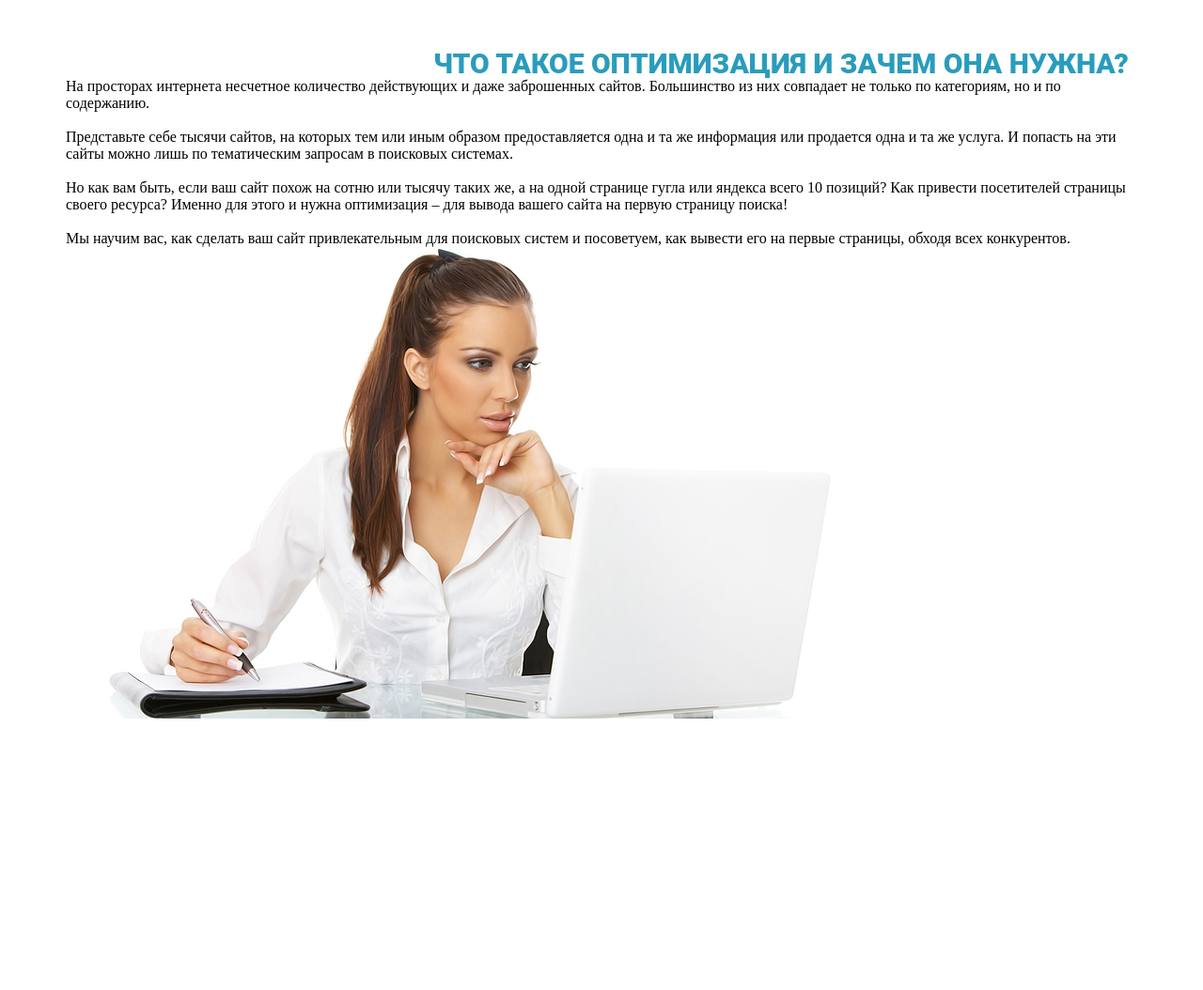
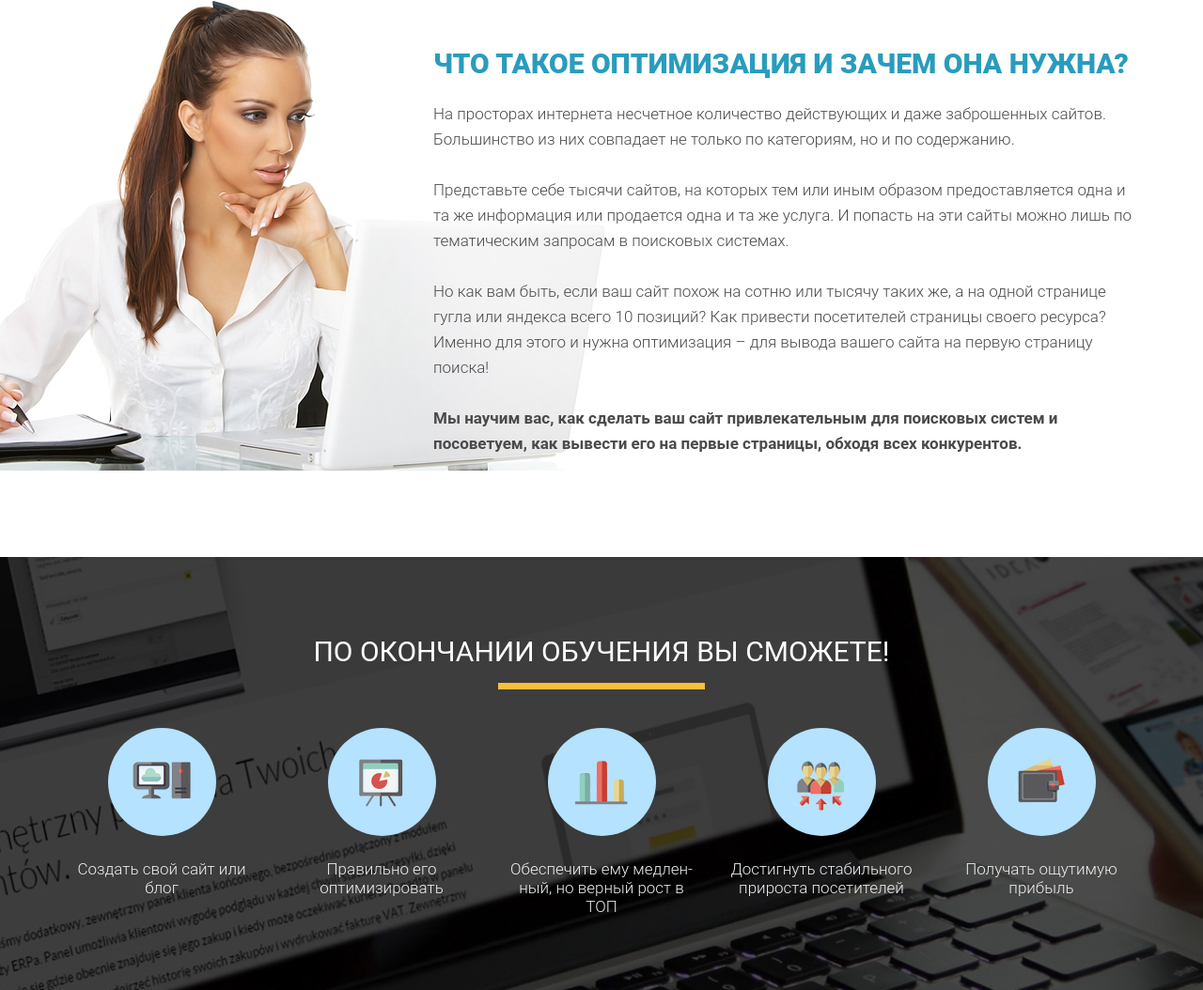
Before and after one commit to Necktra/html-css, a plain HTML site: page index.html in a window 1280 px wide. Shown: the part 1487-2541 px from the top of the page at 94% size. Before the commit the page ends 2363 px from the top, so only its background shows below. Drawn offline with Linux system fonts and the light colour scheme.

Commit message:
end of the lesson

```diff
--- a/css/style.css
+++ b/css/style.css
@@ -5,6 +5,7 @@
 }
 
 .container {
+    position: relative;
     width: 1140px;
     margin: 0 auto;
 }
@@ -49,7 +50,7 @@
     margin-top: 14px;
 }
 
-h1{
+h1 {
     margin-top: 53px;
 }
 
@@ -69,7 +70,7 @@ text-transform: uppercase;
     color: #F9BF3B;
 }
 
-h2.title{
+h2.title {
     margin-top: 30px;
 }
 
@@ -109,16 +110,16 @@ margin-top: 21px;
 
 }
 
-.promo .promo_text span{
+.promo .promo_text span {
     color: #F9BF3B;
     font-family: "Roboto - Bold";
     font-weight: 700;
 }
 
-.promo .promo_btn{
+.promo .promo_btn {
     display: block;
     margin: 73px auto;
-    //margin-top: 73px;
+
 
     width: 313px;
     height: 72px;
@@ -169,14 +170,14 @@ color: #FFFFFF;
     margin-top: 13px;
 }
 
-.waiting{
+.waiting {
     /* width: 1922px; */
     min-height: 607px;
     background-color: #efefef;
     padding: 85px 0 75px 0;
 }
 
-.waiting .waiting_header{
+.waiting .waiting_header, .finish .finish_header {
 
 
 
@@ -195,7 +196,11 @@ text-transform: uppercase;
     color: #252525;
 }
 
-.waiting .waiting_divider{
+.finish .finish_header {
+   color:#FFFFFF;
+}
+
+.waiting .waiting_divider, .finish .finish_divider {
 
     width: 220px;
     height: 7px;
@@ -205,7 +210,7 @@ background: #F9BF3B;
     margin-top: 18px;
 }
 
-.waiting .waiting_subheader{
+.waiting .waiting_subheader {
 
     font-family: Roboto;
     font-style: normal;
@@ -221,24 +226,24 @@ color: #4A4A4A;
 
 }
 
-.waiting .waiting_wrapper{
+.waiting .waiting_wrapper {
     display: flex;
     justify-content: space-between;
     margin-top: 45px;
 }
 
-.waiting .waiting_wrapper .waiting_item{
+.waiting .waiting_wrapper .waiting_item {
 
 
     width: 339px;
     text-align: center;
 }
 
-.waiting .waiting_wrapper .waiting_img{
+.waiting .waiting_wrapper .waiting_img {
     width: 100%;
 }
 
-.waiting .waiting_wrapper .waiting_descr{
+.waiting .waiting_wrapper .waiting_descr {
     margin-top: 33px;
     font-family: Roboto;
     font-style: normal;
@@ -253,7 +258,7 @@ text-align: center;
     color: #4A4A4A;
 }
 
-.optimization{
+.optimization {
     /* display: flex; */
     min-height: 550px;
     padding: 102px 0 107px 0;
@@ -275,3 +280,90 @@ text-transform: uppercase;
 
     color: #299CBD;
 }
+
+.optimization .optimization_text {
+    margin-top: 25px;
+    margin-left: 391px;
+    font-family: Roboto;
+    font-style: normal;
+    font-weight: 300;
+    font-size: 17px;
+    line-height: 27px;
+
+
+    align-items: center;
+
+    color: #4A4A4A;
+}
+
+.optimization .optimization_text span {
+    font-family: Roboto;
+    font-style: normal;
+    font-weight: bold;
+    font-size: 17px;
+    line-height: 27px;
+
+    align-items: center;
+
+    color: #4A4A4A;
+
+}
+
+.optimization .optimization_img {
+    position: absolute;
+    top: -54px;
+    left: -240px;
+    z-index: -1;
+
+}
+
+
+.finish {
+    min-height: 447px;
+    padding: 86px 0 79px 0;
+    background: url("../img/bg/second_bg.jpg") center center/cover no-repeat;
+}
+
+.finish .finish_wrapper {
+    margin-top: 41px;
+    display: flex;
+    justify-content: space-between;
+
+}
+
+
+.finish .finish_wrapper .finish_item {
+    width: 204px;
+}
+
+.finish .finish_wrapper .finish_item .finish_round {
+    display: flex;
+    justify-content: center;
+    align-items: center;
+    margin: 0 auto;
+    width: 115px;
+height: 115px;
+left: 1371.99px;
+top: 177.01px;
+
+background: #B4E2FF;
+
+border-radius: 100%;
+}
+
+.finish .finish_wrapper .finish_item .finish_descr {
+    margin-top: 25px;
+    text-align: center;
+    font-family: Roboto;
+font-style: normal;
+font-weight: 300;
+font-size: 17px;
+line-height: 20px;
+/* or 118% */
+
+
+align-items: center;
+text-align: center;
+
+color: #EFEFEF;
+}
--- a/index.html
+++ b/index.html
@@ -1,5 +1,6 @@
 <!DOCTYPE html>
 <html lang="ru">
+
 <head>
     <meta charset="UTF-8">
     <meta http-equiv="X-UA-Compatible" content="IE=edge">
@@ -7,6 +8,7 @@
     <title>Wordpress интенсив</title>
     <link rel="stylesheet" href="css/style.css">
 </head>
+
 <body>
     <section class="promo">
         <div class="container">
@@ -22,7 +24,9 @@
             </div>
             <h2 class="title">Куда сложнее сделать это правильно!</h2>
 
-            <div class="promo_text">Ежедневно в России появляется более 5 000 новых сайтов. <br> И только единицы из них становятся популярными и приносят ощутимую прибыль. В чем секрет? В чем формула успеха? Узнайте на предстоящем двухдневном <span>БЕСПЛАТНОМ</span> интенсиве!</div>
+            <div class="promo_text">Ежедневно в России появляется более 5 000 новых сайтов. <br> И только единицы из них
+                становятся популярными и приносят ощутимую прибыль. В чем секрет? В чем формула успеха? Узнайте на
+                предстоящем двухдневном <span>БЕСПЛАТНОМ</span> интенсиве!</div>
 
             <button class="promo_btn">Записаться на интенсив!</button>
 
@@ -46,11 +50,14 @@
                 </div>
                 <div class="waiting_item">
                     <img src="img/waiting/waiting_2.png" alt="2" class="waiting_img">
-            <div class="waiting_descr">Покажем, как правильно оптимизировать сайт и сделать его привлекательным для поисковых систем. Только свежая, профессиональная и актуальная информация!</div>
+                    <div class="waiting_descr">Покажем, как правильно оптимизировать сайт и сделать его привлекательным
+                        для поисковых систем. Только свежая, профессиональная и актуальная информация!</div>
                 </div>
                 <div class="waiting_item">
                     <img src="img/waiting/waiting_3.png" alt="3" class="waiting_img">
-            <div class="waiting_descr">Вы узнаете, что такое «хорошая индексация»,«высокая посещаемость», «стабильный прирост посетителей», «ТОП по запросам» и, что намного важнее, как добиться всех этих показателей!</div>
+                    <div class="waiting_descr">Вы узнаете, что такое «хорошая индексация»,«высокая посещаемость»,
+                        «стабильный прирост посетителей», «ТОП по запросам» и, что намного важнее, как добиться всех
+                        этих показателей!</div>
                 </div>
             </div>
 
@@ -60,17 +67,73 @@
     <section class="optimization">
         <div class="container">
             <h2 class="optimization_header">Что такое оптимизация и зачем она нужна?</h2>
-    <div class="optimization_text">На просторах интернета несчетное         количество действующих и даже заброшенных сайтов. Большинство из них совпадает не только по категориям, но и по содержанию.
+            <div class="optimization_text">На просторах интернета несчетное количество действующих и даже заброшенных
+                сайтов. Большинство из них совпадает не только по категориям, но и по содержанию.
                 <br><br>
-        Представьте себе тысячи сайтов, на которых тем или иным образом предоставляется одна и та же информация или продается одна и та же услуга. И попасть на эти сайты можно лишь по тематическим запросам в поисковых системах.
+                Представьте себе тысячи сайтов, на которых тем или иным образом предоставляется одна и та же информация
+                или продается одна и та же услуга. И попасть на эти сайты можно лишь по тематическим запросам в
+                поисковых системах.
                 <br><br>
-        Но как вам быть, если ваш сайт похож на сотню или тысячу таких же, а на одной странице гугла или яндекса всего 10 позиций? Как привести посетителей страницы своего ресурса? Именно для этого и нужна оптимизация – для вывода вашего сайта на первую страницу поиска!
+                Но как вам быть, если ваш сайт похож на сотню или тысячу таких же, а на одной странице гугла или яндекса
+                всего 10 позиций? Как привести посетителей страницы своего ресурса? Именно для этого и нужна оптимизация
+                – для вывода вашего сайта на первую страницу поиска!
                 <br><br>
-        <span>Мы научим вас, как сделать ваш сайт привлекательным для поисковых систем и посоветуем, как вывести его на первые страницы, обходя всех конкурентов.</span>
+                <span>Мы научим вас, как сделать ваш сайт привлекательным для поисковых систем и посоветуем, как вывести
+                    его на первые страницы, обходя всех конкурентов.</span>
             </div>
             <img src="img/bg/woman_bg.jpg" alt="woman" class="optimization_img">
         </div>
     </section>
 
+    <section class="finish">
+        <div class="container">
+            <h2 class="finish_header">По окончании обучения Вы сможете!</h2>
+            <div class="finish_divider"></div>
+
+            <div class="finish_wrapper">
+                <div class="finish_item">
+                    <div class="finish_round">
+                        <img src="icons/finish/finish_icon_1.png" alt="1" class="finish_icon">
+                    </div>
+                    <div class="finish_descr">Создать свой сайт или блог</div>
+                </div>
+                <div class="finish_item">
+                    <div class="finish_round">
+                        <img src="icons/finish/finish_icon_2.png" alt="2" class="finish_icon">
+
+                    </div>
+                    <div class="finish_descr">Правильно его оптимизировать</div>
+                </div>
+                <div class="finish_item">
+                    <div class="finish_round">
+                        <img src="icons/finish/finish_icon_3.png" alt="3" class="finish_icon">
+
+                    </div>
+                    <div class="finish_descr">Обеспечить ему медлен-
+                        ный, но верный рост в
+                        ТОП</div>
+                </div>
+                <div class="finish_item">
+                    <div class="finish_round">
+                        <img src="icons/finish/finish_icon_4.png" alt="4" class="finish_icon">
+
+                    </div>
+                    <div class="finish_descr">Достигнуть стабильного прироста посетителей</div>
+                </div>
+                <div class="finish_item">
+                    <div class="finish_round">
+                        <img src="icons/finish/finish_icon_5.png" alt="5" class="finish_icon">
+                        <div class="finish_descr"></div>
+                    </div>
+                    <div class="finish_descr">Получать ощутимую прибыль</div>
+                </div>
+            </div>
+
+        </div>
+
+
+    </section>
+
 </body>
+
 </html>
```
Lines whose indentation alone changed are shown as unchanged.
